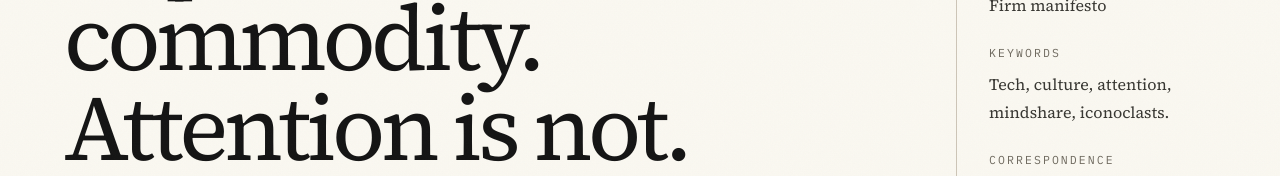
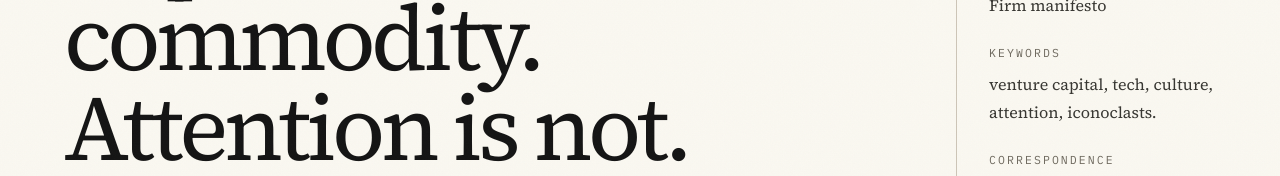
Before and after one commit to geoffreywoo/anti-fund, a Next.js app: page / in a window 1280 px wide. Shown: the part 365-541 px from the top of the page. Built offline with nearby package versions, Linux system fonts and the light colour scheme.

Commit message:
refactor: update hero keywords

```diff
--- a/components/Hero.tsx
+++ b/components/Hero.tsx
@@ -55,7 +55,7 @@ export default function Hero() {
                 <div>
                   <dt className="paper-label">Keywords</dt>
                   <dd className="mt-2 text-base leading-7 text-ink-soft">
-                    Tech, culture, attention, mindshare, iconoclasts.
+                    venture capital, tech, culture, attention, iconoclasts.
                   </dd>
                 </div>
 
```
